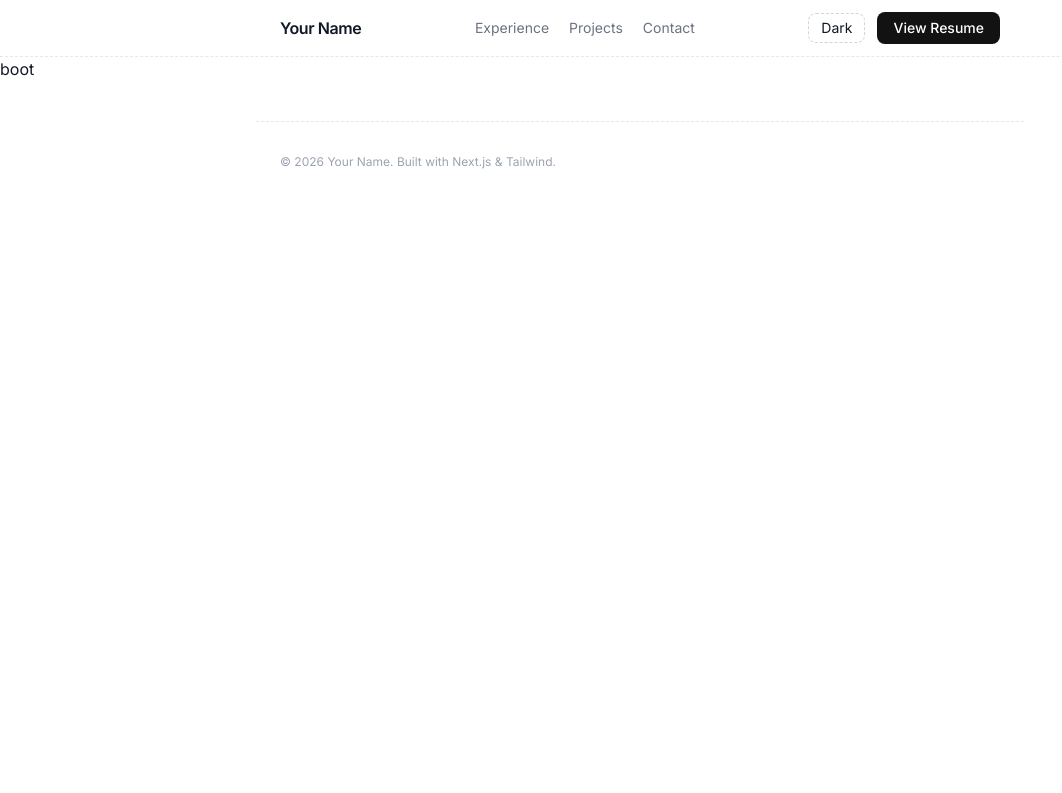
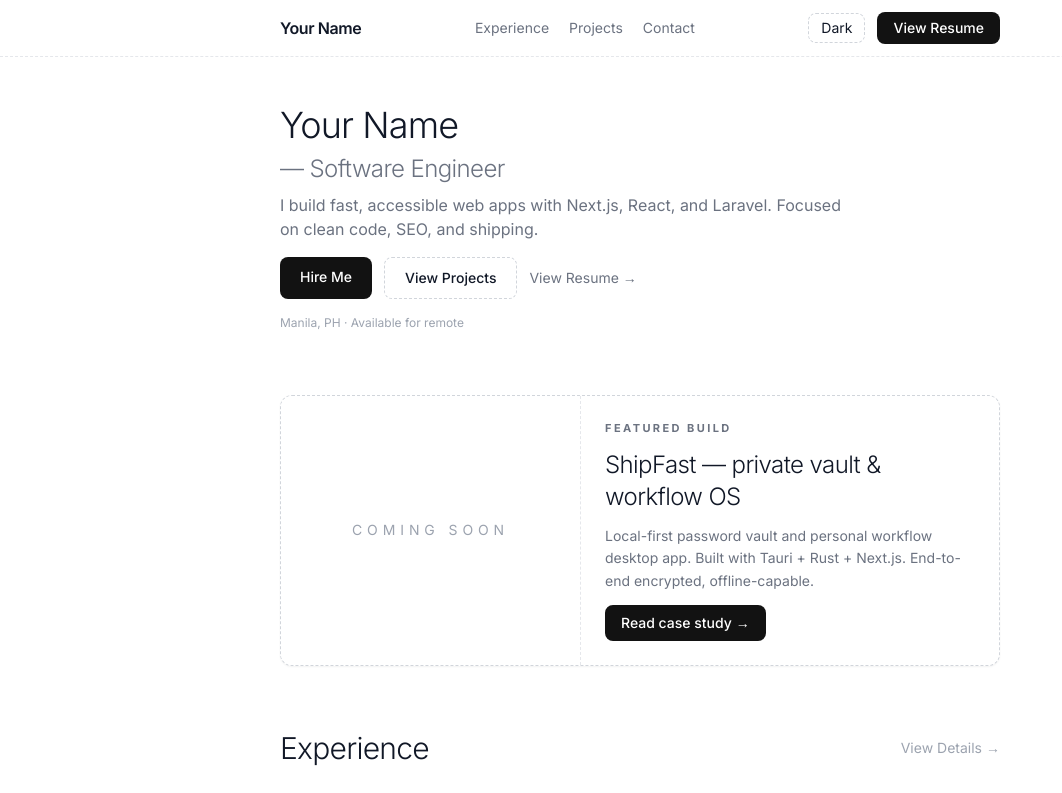
Before and after one commit to Jayem09/portfolio, a Next.js app: page / in a window 1280 px wide. Shown: the top 793 px of the page, without its empty margins (0-1062 px from the left). Built offline with nearby package versions, Linux system fonts and the light colour scheme.

Commit message:
feat: compose final page (clone renlenon structure complete)

```diff
--- a/app/page.tsx
+++ b/app/page.tsx
@@ -1,3 +1,27 @@
+import Hero from "@/components/sections/Hero";
+import FeaturedBuild from "@/components/sections/FeaturedBuild";
+import Experience from "@/components/sections/Experience";
+import Projects from "@/components/sections/Projects";
+import TechStack from "@/components/sections/TechStack";
+import GithubActivity from "@/components/sections/GithubActivity";
+import Certifications from "@/components/sections/Certifications";
+import Education from "@/components/sections/Education";
+import OutsideIDE from "@/components/sections/OutsideIDE";
+import Contact from "@/components/sections/Contact";
+
 export default function Page() {
-  return <div>boot</div>;
+  return (
+    <main className="mx-auto flex w-full max-w-3xl flex-col gap-14 sm:gap-16 px-4 sm:px-6 pb-10 sm:pb-16">
+      <Hero />
+      <FeaturedBuild />
+      <Experience />
+      <Projects />
+      <TechStack />
+      <GithubActivity />
+      <Certifications />
+      <Education />
+      <OutsideIDE />
+      <Contact />
+    </main>
+  );
 }
--- a/components/sections/FeaturedBuild.tsx
+++ b/components/sections/FeaturedBuild.tsx
@@ -1,11 +1,18 @@
 import { featuredBuild } from "@/lib/data";
 export default function FeaturedBuild() {
+  const hasImg = !!featuredBuild.image;
   return (
     <section className="w-full overflow-hidden rounded-xl border border-dashed border-gray-300 bg-white shadow-sm dark:border-gray-700 dark:bg-ink">
       <div className="grid gap-0 sm:grid-cols-[300px_1fr] sm:items-stretch">
-        <div className="bg-gray-100 dark:bg-black/30 overflow-hidden">
-          {/* eslint-disable-next-line @next/next/no-img-element */}
-          <img src={featuredBuild.image} alt={featuredBuild.title} className="h-40 w-full object-cover sm:h-full" />
+        <div className="bg-gray-100 dark:bg-black/30 overflow-hidden flex items-center justify-center">
+          {hasImg ? (
+            // eslint-disable-next-line @next/next/no-img-element
+            <img src={featuredBuild.image} alt={featuredBuild.title} className="h-40 w-full object-cover sm:h-full" />
+          ) : (
+            <div className="grid h-40 w-full place-items-center bg-white dark:bg-ink border-r border-dashed border-gray-200 dark:border-gray-700 sm:h-full">
+              <span className="text-sm tracking-[0.35em] text-gray-400 dark:text-gray-500">COMING SOON</span>
+            </div>
+          )}
         </div>
         <div className="flex flex-col justify-center gap-3 p-5 sm:p-6">
           <p className="text-[11px] font-bold uppercase tracking-[0.22em] text-gray-500 dark:text-gray-400">{featuredBuild.label}</p>
--- a/lib/data.ts
+++ b/lib/data.ts
@@ -7,7 +7,7 @@ export const featuredBuild = {
   label: "Featured Build",
   title: "ShipFast — private vault & workflow OS",
   description: "Local-first password vault and personal workflow desktop app. Built with Tauri + Rust + Next.js. End-to-end encrypted, offline-capable.",
-  image: "/placeholder-keepR.gif",
+  image: "",
   href: "#projects",
   ctaLabel: "Read case study",
 };
```
